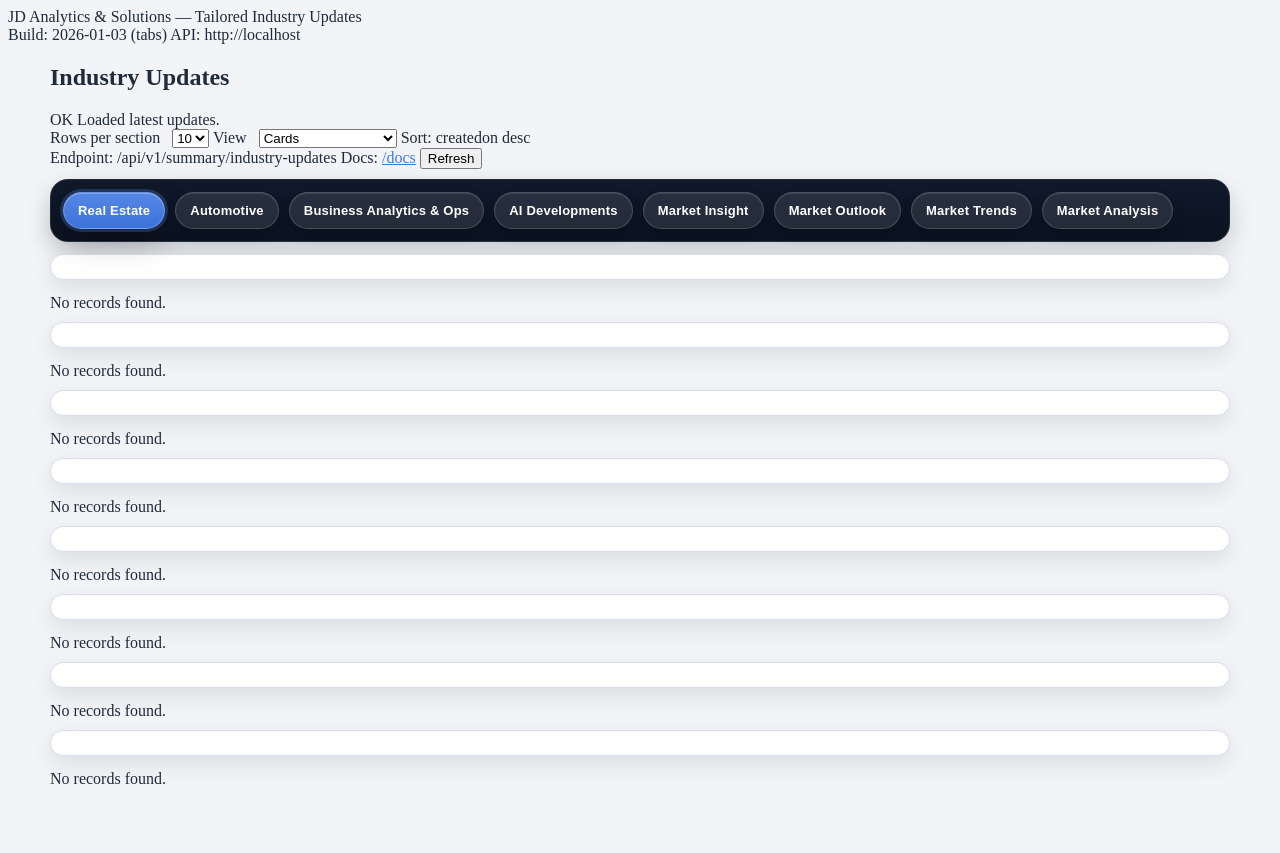
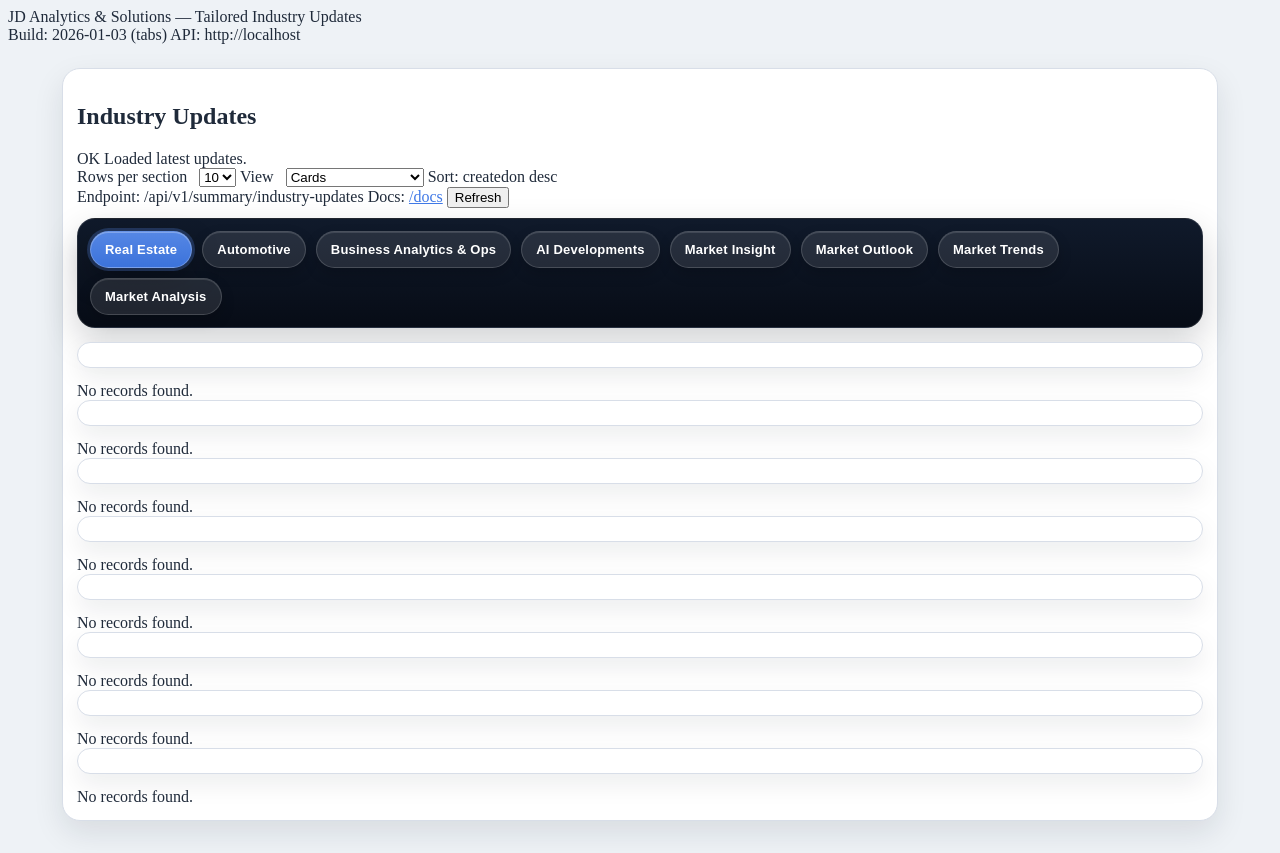
Before and after one commit to jdanalyticsandsolutions/jdas-dashboard, a FastAPI app: page / in a window 1280 px wide. Before the commit the page ends 784 px from the top, so only its background shows below. Run offline with FastAPI, Linux system fonts and the light colour scheme.

Commit message:
Update style.css

```diff
--- a/static/style.css
+++ b/static/style.css
@@ -1,20 +1,20 @@
 /* =========================================================
-   JDAS — Tailored Industry Updates (Smoother + Framed UI)
-   Goals:
-   - Primary tabs feel dominant (navy)
-   - Subcategory buttons are EASY to read (dark text, light pills)
-   - Everything is framed/paneled for clarity
-   - Accessible focus + hover states
+   JDAS — Tailored Industry Updates
+   Visual Structure:
+   - Main Tabs = Industry
+   - Subtabs = Dataverse Tables (for selected Industry)
+   CSS can't change data order, but it WILL:
+   - Make tabs/subtabs look organized & framed
+   - Prevent "jumbled" button clusters
+   - Improve readability + spacing + wrapping
    ========================================================= */
 
-/* -------------------------
-   Theme tokens
-------------------------- */
 :root{
-  --bg: #f2f4f7;
+  --bg: #eef2f6;
   --panel: #ffffff;
-  --panel-2:#f7f9fc;
+  --panel-2: #f7f9fc;
 
+  --navy-950:#070c16;
   --navy-900:#0b1220;
   --navy-800:#101a2b;
   --navy-700:#172338;
@@ -27,20 +27,20 @@
 
   --blue:#5a8dee;
   --blue-2:#3f78e6;
+  --green:#28b37a;
 
-  --green:#28b37a;
-  --shadow: 0 10px 28px rgba(16,26,43,.12);
+  --shadow: 0 12px 30px rgba(16,26,43,.10);
 
   --r-xl: 18px;
   --r-lg: 14px;
   --r-md: 12px;
 
   --pad: 14px;
+  --gap: 10px;
 }
 
 /* -------------------------
-   Base page defaults
-   (safe even if embedded)
+   Base
 ------------------------- */
 html, body{
   background: var(--bg);
@@ -53,26 +53,23 @@ a{ color: var(--blue-2); }
 a:hover{ opacity:.9; }
 
 :focus-visible{
-  outline: 3px solid rgba(90,141,238,.45);
+  outline: 3px solid rgba(90,141,238,.40);
   outline-offset: 2px;
   border-radius: 10px;
 }
 
-/* Optional: if you have a main wrapper */
-.container,
-main,
-#app,
-.app{
+/* If you have a wrapper */
+.container, main, #app, .app{
   max-width: 1180px;
   margin: 0 auto;
+  padding: 12px;
 }
 
 /* -------------------------
-   Framing helpers (optional)
-   Wrap sections in these for even clearer separation:
-   <div class="frame"> ... </div>
+   GLOBAL FRAMING
+   Use this on any main blocks you already have
 ------------------------- */
-.frame{
+.panel{
   background: var(--panel);
   border: 1px solid var(--border);
   border-radius: var(--r-xl);
@@ -81,37 +78,32 @@ main,
   margin: 12px 0;
 }
 
-.frame--tight{
-  padding: 10px;
-}
-
-.frame__title{
-  font-weight: 800;
-  color: var(--navy-900);
-  letter-spacing: .2px;
-  margin: 0 0 10px 0;
-}
-
 /* -------------------------
-   Primary Tabs (Industry)
+   INDUSTRY NAV (Main Tabs)
 ------------------------- */
 .tabs{
   display:flex;
   flex-wrap:wrap;
-  gap:10px;
-  margin: 10px 0 12px;
+  gap: var(--gap);
+
   padding: 12px;
-  background: linear-gradient(180deg, var(--navy-800), var(--navy-900));
+  margin: 10px 0 14px;
+
+  border-radius: var(--r-xl);
+  background: linear-gradient(180deg, var(--navy-800), var(--navy-950));
   border: 1px solid rgba(255,255,255,.10);
-  border-radius: var(--r-xl);
-  box-shadow: 0 10px 26px rgba(11,18,32,.18);
+
+  box-shadow: 0 14px 34px rgba(7,12,22,.18);
 }
 
+/* Each industry button */
 .tab{
   cursor:pointer;
   user-select:none;
+  white-space: nowrap; /* keeps “Business Analytics & Ops” clean */
+
+  padding: 10px 14px;
   border-radius: 999px;
-  padding: 10px 14px;
 
   background: rgba(255,255,255,.10);
   border: 1px solid rgba(255,255,255,.16);
@@ -149,38 +141,47 @@ main,
 }
 
 /* -------------------------
-   Subtabs (Subcategories)
-   Key change: LIGHT surface + DARK text for readability
+   SUBTABS STRIP (Tables for selected Industry)
+   Key: looks like a “Table chooser” module, not a pile of pills
 ------------------------- */
 .subtabs{
   display:flex;
   flex-wrap:wrap;
-  gap:10px;
+  gap: 8px;
 
-  /* framed strip */
   padding: 12px;
-  margin: 10px 0 14px;
+  margin: 0 0 14px;
+
   background: var(--panel);
   border: 1px solid var(--border);
   border-radius: var(--r-xl);
-  box-shadow: 0 8px 22px rgba(16,26,43,.10);
+  box-shadow: 0 10px 24px rgba(16,26,43,.08);
 }
 
+/* Table buttons */
 .subtab{
   cursor:pointer;
+  user-select:none;
+
+  /* make wrapping consistent */
+  min-height: 34px;
+  display:inline-flex;
+  align-items:center;
+  justify-content:center;
+
+  padding: 8px 12px;
   border-radius: 999px;
-  padding: 8px 12px;
 
   background: var(--panel-2);
   border: 1px solid var(--border);
 
   color: var(--text);
-  font-weight: 800;
+  font-weight: 850;
   font-size: 12.5px;
 
   box-shadow:
-    inset 0 1px 0 rgba(255,255,255,.80),
-    0 4px 10px rgba(16,26,43,.10);
+    inset 0 1px 0 rgba(255,255,255,.90),
+    0 4px 10px rgba(16,26,43,.08);
 
   transition:
     transform .08s ease,
```
Also changed, not shown: other parts of static/style.css (+77 -30 lines).
